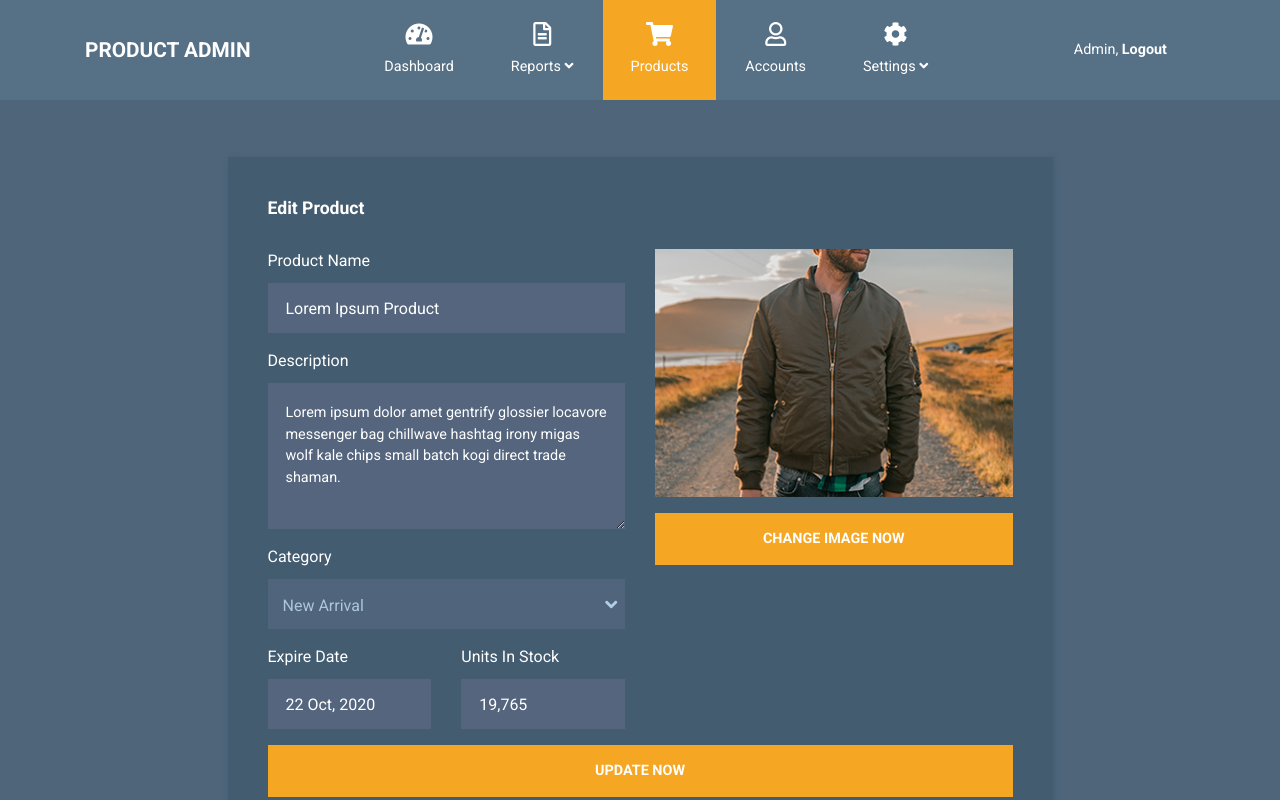
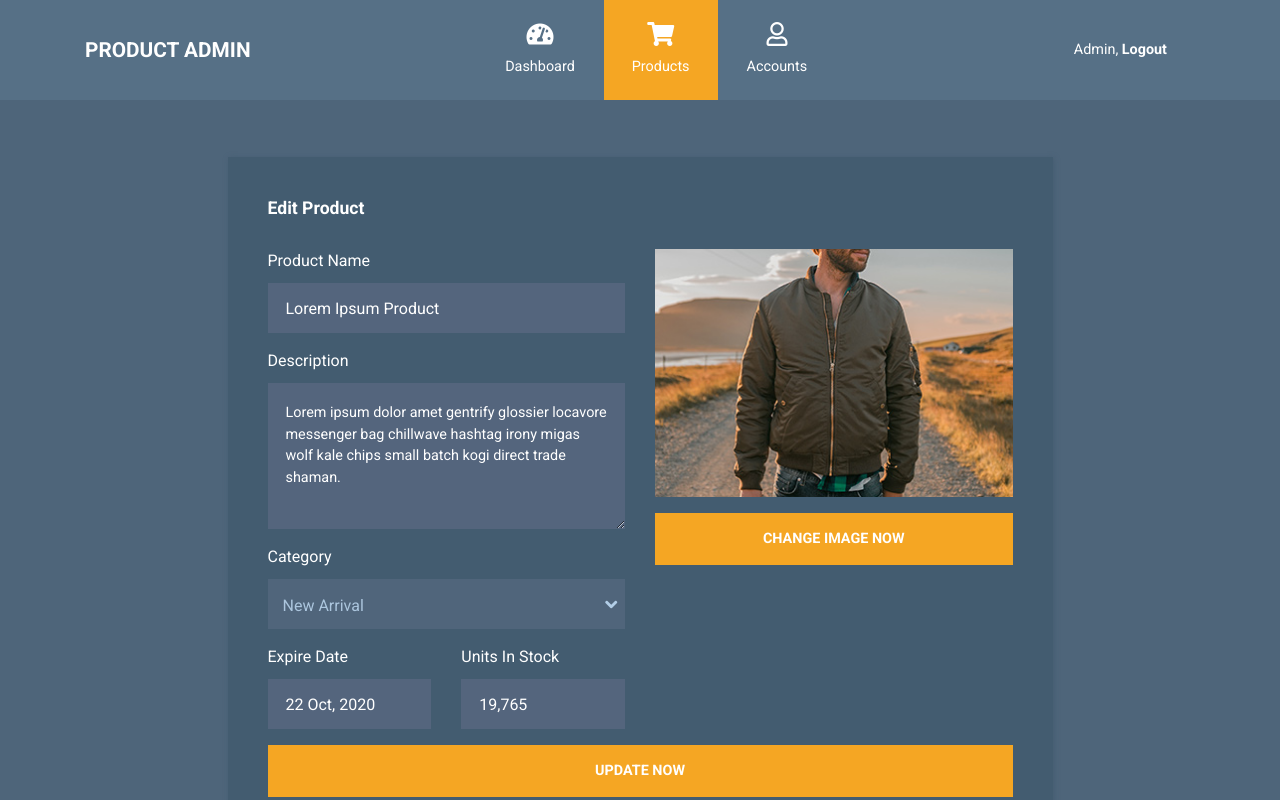
Before and after one commit to vigneshkv981/final, a plain HTML site: page edit-product.html in a window 1280 px wide. Shown: the top 800 px of the page. Drawn offline with Linux system fonts and the light colour scheme.

Commit message:
Update edit-product.html

```diff
--- a/edit-product.html
+++ b/edit-product.html
@@ -4,7 +4,7 @@
     <meta charset="UTF-8" />
     <meta name="viewport" content="width=device-width, initial-scale=1.0" />
     <meta http-equiv="X-UA-Compatible" content="ie=edge" />
-    <title>Edit Product - Dashboard Admin Template</title>
+    <title>Edit Product</title>
     <link
       rel="stylesheet"
       href="https://fonts.googleapis.com/css?family=Roboto:400,700"
@@ -49,25 +49,7 @@
                 <span class="sr-only">(current)</span>
               </a>
             </li>
-            <li class="nav-item dropdown">
-              <a
-                class="nav-link dropdown-toggle"
-                href="#"
-                id="navbarDropdown"
-                role="button"
-                data-toggle="dropdown"
-                aria-haspopup="true"
-                aria-expanded="false"
-              >
-                <i class="far fa-file-alt"></i>
-                <span> Reports <i class="fas fa-angle-down"></i> </span>
-              </a>
-              <div class="dropdown-menu" aria-labelledby="navbarDropdown">
-                <a class="dropdown-item" href="#">Daily Report</a>
-                <a class="dropdown-item" href="#">Weekly Report</a>
-                <a class="dropdown-item" href="#">Yearly Report</a>
-              </div>
-            </li>
+
             <li class="nav-item">
               <a class="nav-link active" href="products.html">
                 <i class="fas fa-shopping-cart"></i> Products
@@ -79,25 +61,7 @@
                 <i class="far fa-user"></i> Accounts
               </a>
             </li>
-            <li class="nav-item dropdown">
-              <a
-                class="nav-link dropdown-toggle"
-                href="#"
-                id="navbarDropdown"
-                role="button"
-                data-toggle="dropdown"
-                aria-haspopup="true"
-                aria-expanded="false"
-              >
-                <i class="fas fa-cog"></i>
-                <span> Settings <i class="fas fa-angle-down"></i> </span>
-              </a>
-              <div class="dropdown-menu" aria-labelledby="navbarDropdown">
-                <a class="dropdown-item" href="#">Profile</a>
-                <a class="dropdown-item" href="#">Billing</a>
-                <a class="dropdown-item" href="#">Customize</a>
-              </div>
-            </li>
+
           </ul>
           <ul class="navbar-nav">
             <li class="nav-item">
```
